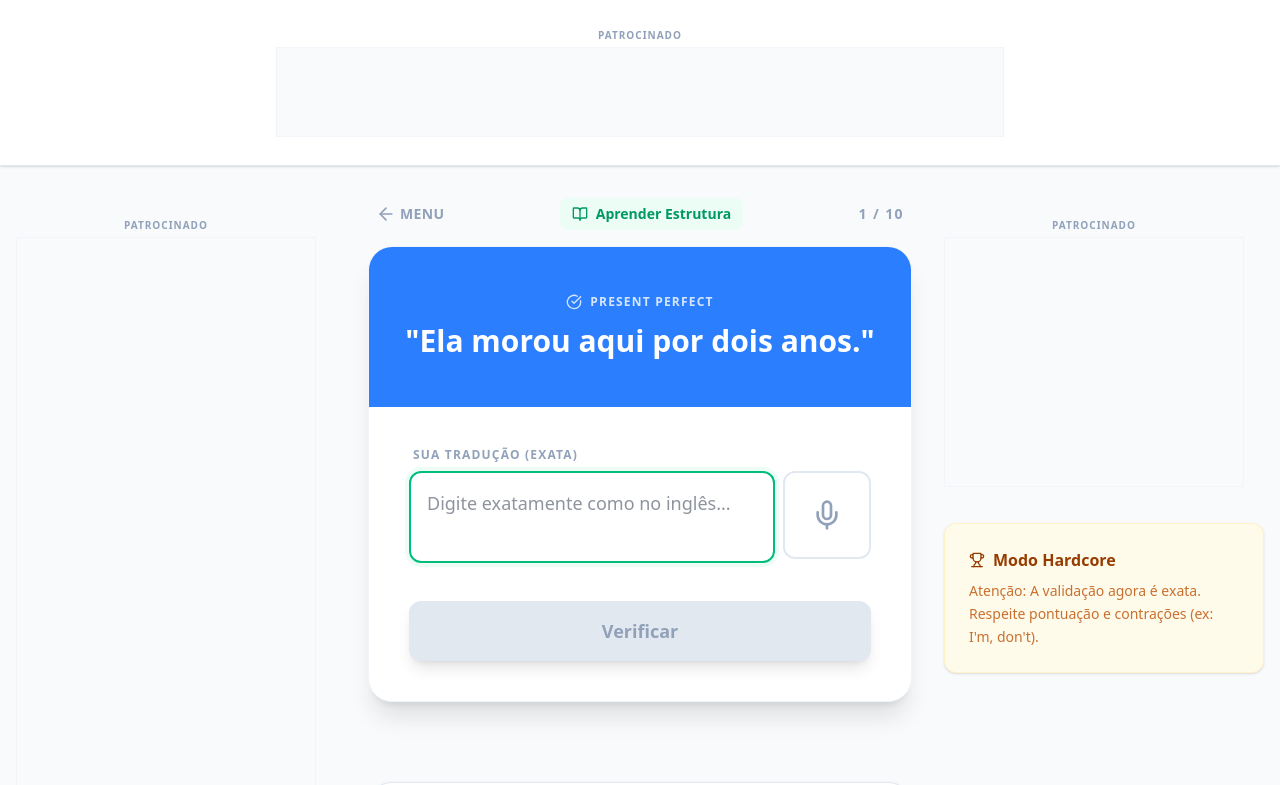
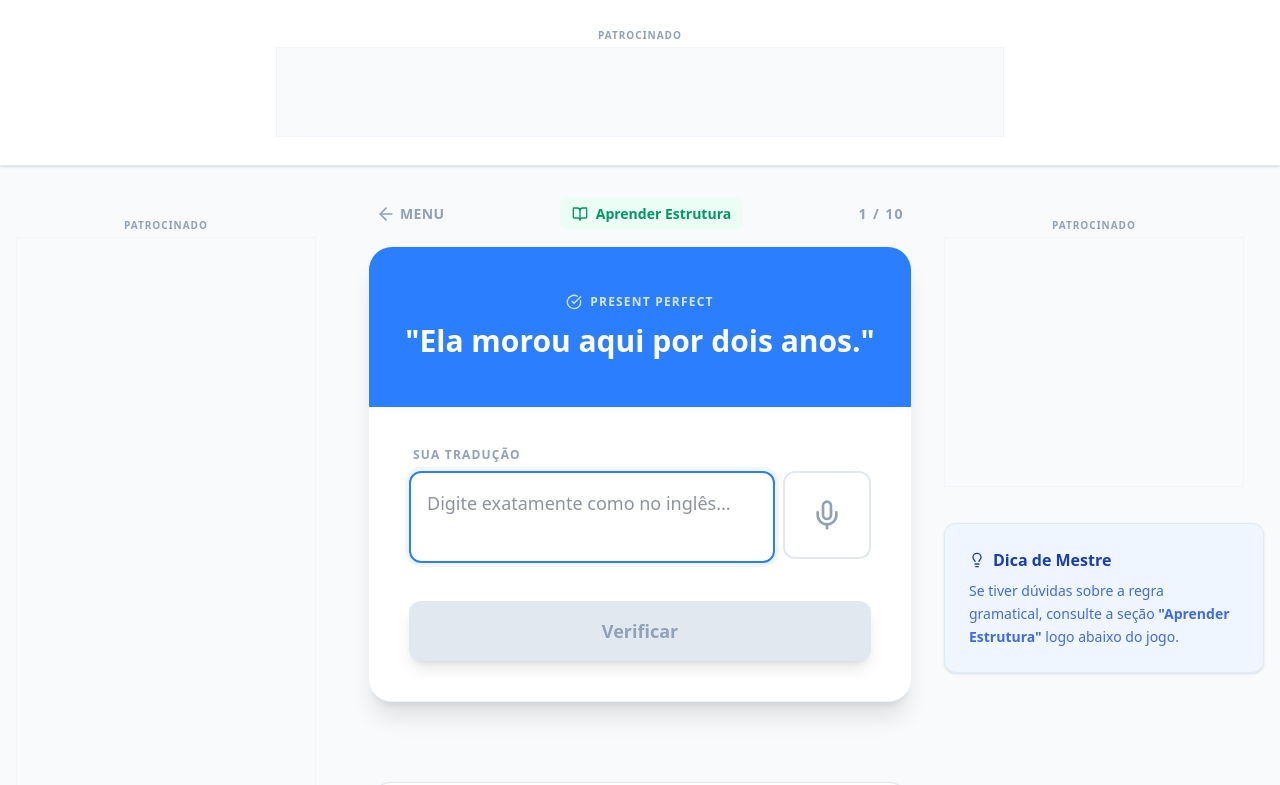
Before and after one commit to Artur-Brasileiro/English-Hub, a React (Vite) app in the folder english-hub/: page /translation/level/1 in a window 1280 px wide. Shown: the top 785 px of the page. Built offline with nearby package versions, Linux system fonts and the light colour scheme.

Commit message:
Ajustes no TranslationGame

```diff
--- a/english-hub/src/components/TranslationGame.jsx
+++ b/english-hub/src/components/TranslationGame.jsx
@@ -15,6 +15,7 @@ import PageShell from './layout/PageShell';
 import ResultScreen from './shared/ResultScreen';
 import TranslationEducation from '../content/TranslationEducation';
 import StructureExplanation from '../content/StructureExplanation';
+import { normalizeSentence } from '../utils/textUtils';
 
 const ITEMS_PER_LEVEL = 10;
 
@@ -37,6 +38,16 @@ const normalizeStrict = (text) => {
     .trim()
     .replace(/\s+/g, ' ') // Previne erro por espaço duplo acidental
     .toLowerCase();
+};
+
+const normalizeFlexible = (text) => {
+  return String(text || '')
+    .toLowerCase()
+    .normalize('NFD').replace(/[\u0300-\u036f]/g, '') // Remove acentos (ex: é -> e)
+    .replace(/[.,!?;:()"]/g, '') // Remove pontuação, parênteses e aspas
+    .replace(/-/g, ' ')          // Troca hífen por espaço (opcional, ajuda em 'well-known')
+    .replace(/\s+/g, ' ')        // Remove espaços duplos acidentais
+    .trim();
 };
 
 const TranslationGame = ({ onBack }) => {
@@ -153,15 +164,18 @@ const TranslationGame = ({ onBack }) => {
     if (answerStatus) return;
 
     const currentItem = shuffledQuestions[currentQuestionIndex];
-    // Usa helper interno para garantir que temos as respostas
+    // Garante que temos um array de respostas (ex: ["I have...", "I've..."])
     const possibleAnswers = getAnswers(currentItem?.en);
 
-    const userClean = normalizeStrict(userAnswer);
+    // Normaliza a resposta do usuário (tira pontos, vira minúscula)
+    const userClean = normalizeFlexible(userAnswer);
 
-    // Verifica se a resposta do usuário (normalizada) bate com ALGUMA das opções do JSON (normalizadas)
-    const isExactMatch = possibleAnswers.some(correctOption => normalizeStrict(correctOption) === userClean);
+    // Verifica se a resposta do usuário bate com ALGUMA das opções do JSON
+    const isCorrect = possibleAnswers.some(correctOption => {
+      return normalizeFlexible(correctOption) === userClean;
+    });
 
-    if (isExactMatch) {
+    if (isCorrect) {
       setAnswerStatus('correct');
       setScore(s => s + 1);
     } else {
@@ -446,7 +460,7 @@ const TranslationGame = ({ onBack }) => {
               </div>
 
               <div className="p-6 md:p-10">
-                <label className="block text-xs font-bold text-slate-400 uppercase tracking-widest mb-2 ml-1">Sua Tradução (Exata)</label>
+                <label className="block text-xs font-bold text-slate-400 uppercase tracking-widest mb-2 ml-1">Sua Tradução</label>
                 <div className="flex gap-2 mb-6">
                   <div className="relative grow" key={currentQuestionIndex}>
                     <textarea
@@ -457,9 +471,9 @@ const TranslationGame = ({ onBack }) => {
                       placeholder="Digite exatamente como no inglês..."
                       rows={2}
                       className={`w-full p-4 rounded-xl border-2 outline-none font-medium text-lg resize-none transition-all ${
-                          answerStatus === 'correct' ? "border-green-500 bg-green-50 text-green-700" :
+                          answerStatus === 'correct' ? "border-green-500 bg-green-50 text-green-700" : // Verde SÓ quando acerta
                           answerStatus === 'incorrect' ? "border-red-500 bg-red-50 text-red-700" :
-                          "border-slate-300 focus:border-emerald-500 focus:ring-4 focus:ring-emerald-50"
+                          "border-slate-300 focus:border-blue-500 focus:ring-4 focus:ring-blue-50" // Azul quando está digitando
                       }`}
                       onKeyDown={(e) => { if (e.key === 'Enter' && !e.shiftKey && !answerStatus) { e.preventDefault(); checkAnswer(); } }}
                     />
@@ -517,12 +531,14 @@ const TranslationGame = ({ onBack }) => {
           {/* SIDEBAR DIREITA */}
           <div className="hidden xl:flex w-80 shrink-0 flex-col gap-4 sticky top-36">
              <AdUnit key={`desk-right`} slotId="3805162724" width="300px" height="250px" label="Patrocinado"/>
-             <div className="bg-amber-50 rounded-xl p-6 border border-amber-100 shadow-sm">
-                <h3 className="font-bold text-amber-800 mb-2 flex items-center gap-2">
-                   <Trophy className="w-4 h-4" /> Modo Hardcore
+
+             {/* Bloco de Dica Atualizado */}
+             <div className="bg-blue-50 rounded-xl p-6 border border-blue-100 shadow-sm">
+                <h3 className="font-bold text-blue-800 mb-2 flex items-center gap-2">
+                   <Lightbulb className="w-4 h-4" /> Dica de Mestre
                 </h3>
-                <p className="text-sm text-amber-700/80 leading-relaxed">
-                   Atenção: A validação agora é exata. Respeite pontuação e contrações (ex: I'm, don't).
+                <p className="text-sm text-blue-700/80 leading-relaxed">
+                   Se tiver dúvidas sobre a regra gramatical, consulte a seção <strong>"Aprender Estrutura"</strong> logo abaixo do jogo.
                 </p>
              </div>
           </div>
```
Also changed, not shown: english-hub/public/data/translation.json.
